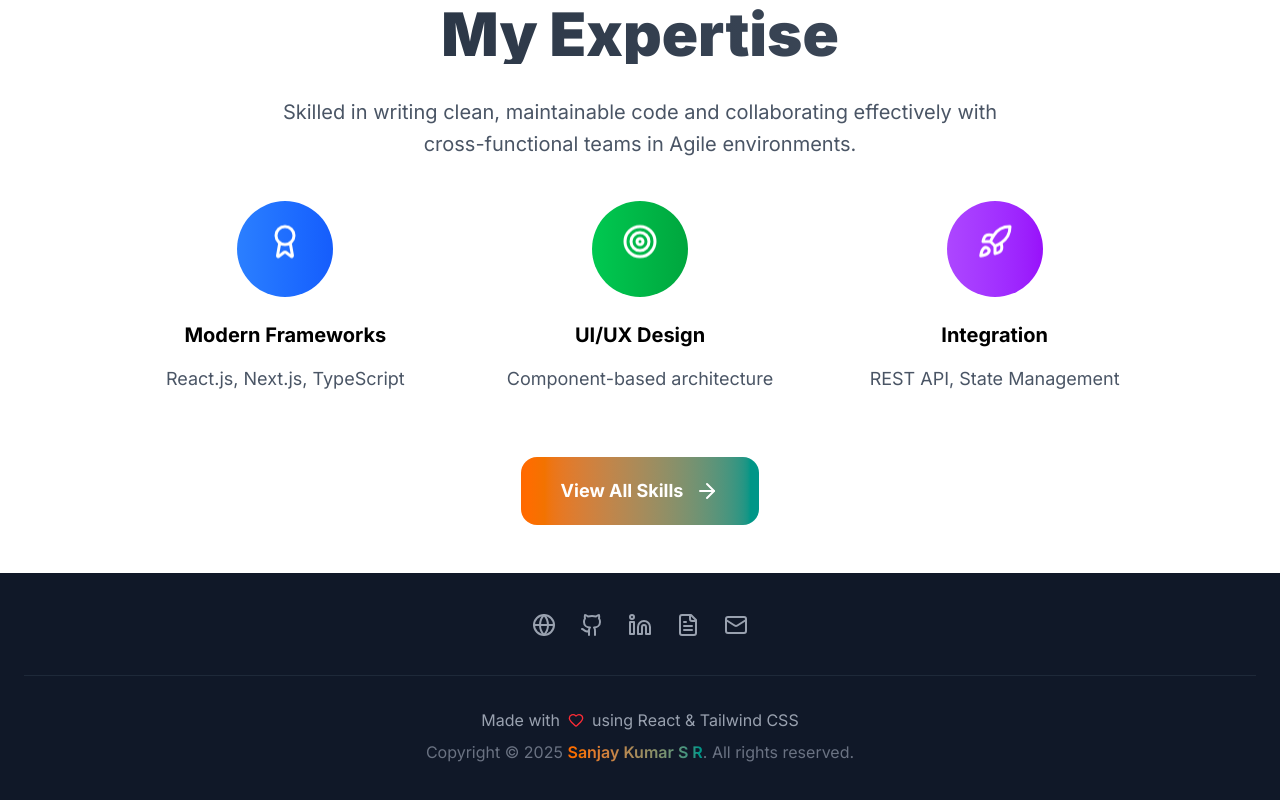
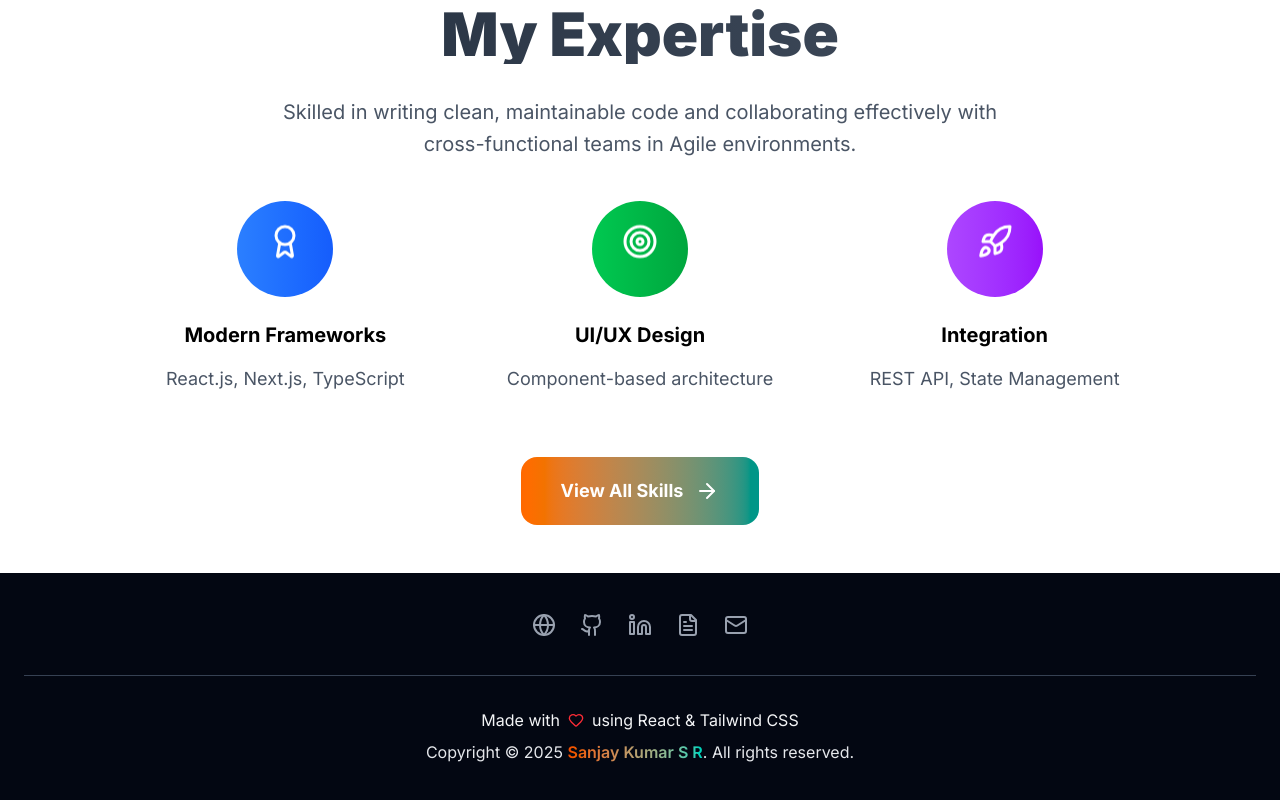
Before and after one commit to sanju1098/sk-portfolio, a React (Vite) app: page / in a window 1280 px wide. Shown: the part 1767-2567 px from the top of the page. Built offline with nearby package versions, Linux system fonts and the light colour scheme.

Commit message:
Improved Accessibility

```diff
--- a/index.html
+++ b/index.html
@@ -5,6 +5,9 @@
     <link rel="icon" type="image/svg+xml" href="/logo.svg" />
     <meta name="viewport" content="width=device-width, initial-scale=1.0" />
     <title>Sanjay Kumar | UI Engineer & Senior Application Dev</title>
+    <meta
+      name="description"
+      content="Portfolio of Sanjay Kumar S R, UI Engineer and Senior Application Developer. Showcasing projects, skills, and experience in web development." />
   </head>
   <body>
     <div id="root"></div>
--- a/src/components/Footer.tsx
+++ b/src/components/Footer.tsx
@@ -32,7 +32,7 @@ const Footer = () => {
   ];
 
   return (
-    <footer className="bg-gray-900 dark:bg-black text-white py-10">
+    <footer className="bg-gray-950 dark:bg-black text-white py-10">
       <div className="container mx-auto px-6">
         <div className="text-center">
           {/* Social Links */}
@@ -53,14 +53,14 @@ const Footer = () => {
             ))}
           </div>
 
-          <div className="border-t border-gray-800 pt-8">
-            <p className="text-gray-400 flex items-center justify-center gap-2 mb-2">
+          <div className="border-t border-gray-700 pt-8">
+            <p className="text-gray-100 flex items-center justify-center gap-2 mb-2">
               Made with <Heart size={16} className="text-red-500" /> using React
               & Tailwind CSS
             </p>
-            <p className="text-gray-500 text-md">
+            <p className="text-gray-200 text-md">
               Copyright © {currentYear}{" "}
-              <span className="font-semibold bg-gradient-to-r from-orange-500 to-teal-600 bg-clip-text text-transparent">
+              <span className="font-semibold bg-gradient-to-r from-orange-600 to-teal-400 bg-clip-text text-transparent">
                 Sanjay Kumar S R
               </span>
               . All rights reserved.
--- a/src/components/Header.tsx
+++ b/src/components/Header.tsx
@@ -84,6 +84,7 @@ const Header = () => {
               </Link>
             ))}
             <button
+              aria-label="Toggle Dark Mode"
               onClick={toggleTheme}
               className="p-2 rounded-lg bg-gray-100 dark:bg-gray-800 hover:bg-gray-200 dark:hover:bg-gray-500 transition-colors duration-200">
               {isDark ? (
```
